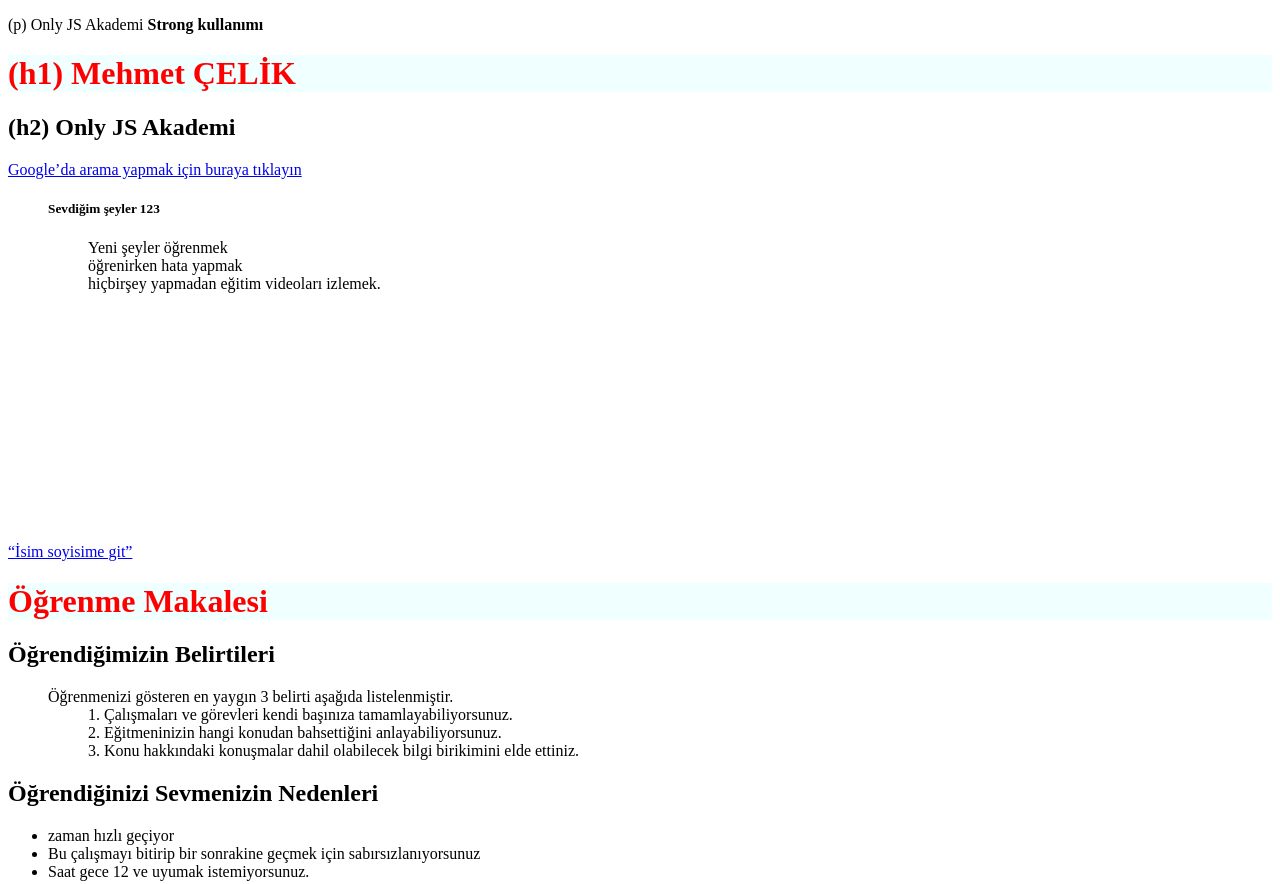
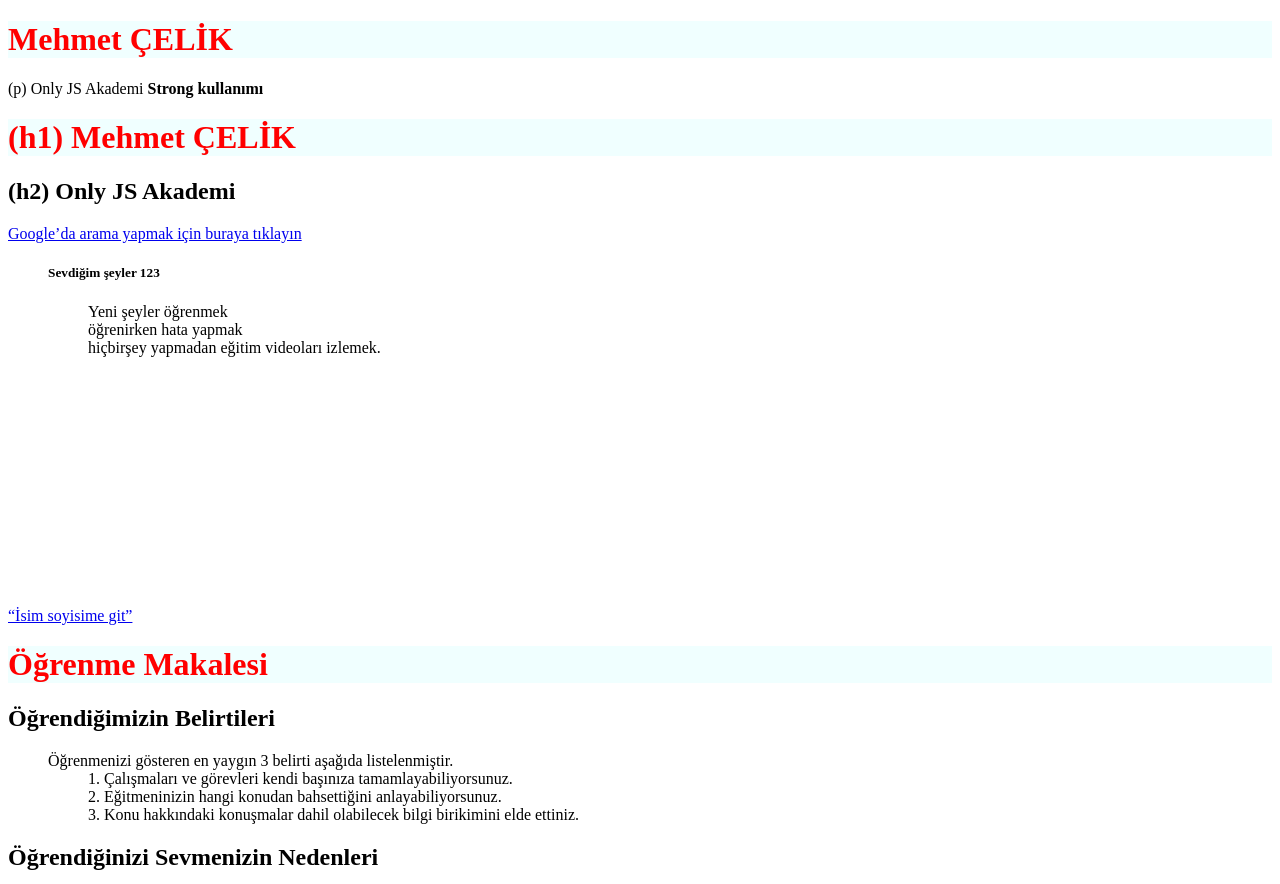
Before and after one commit to Weboda/odev1, a plain HTML site: page ödev 1.html in a window 1280 px wide. Shown: the top 884 px of the page. Drawn offline with Linux system fonts and the light colour scheme; files that its build step writes are made by us from their sources.

Commit message:
başlık eklendi

```diff
--- a/ödev 1.html
+++ b/ödev 1.html
@@ -14,6 +14,7 @@
 	</style>
 </head>
 <body>
+	<h1>Mehmet ÇELİK</h1>
 <p> (p) Only JS Akademi <strong>Strong kullanımı</strong></p>
 <h1 id="goTo">(h1) Mehmet ÇELİK</h1>
 <h2>(h2) Only JS Akademi</h2>
```
